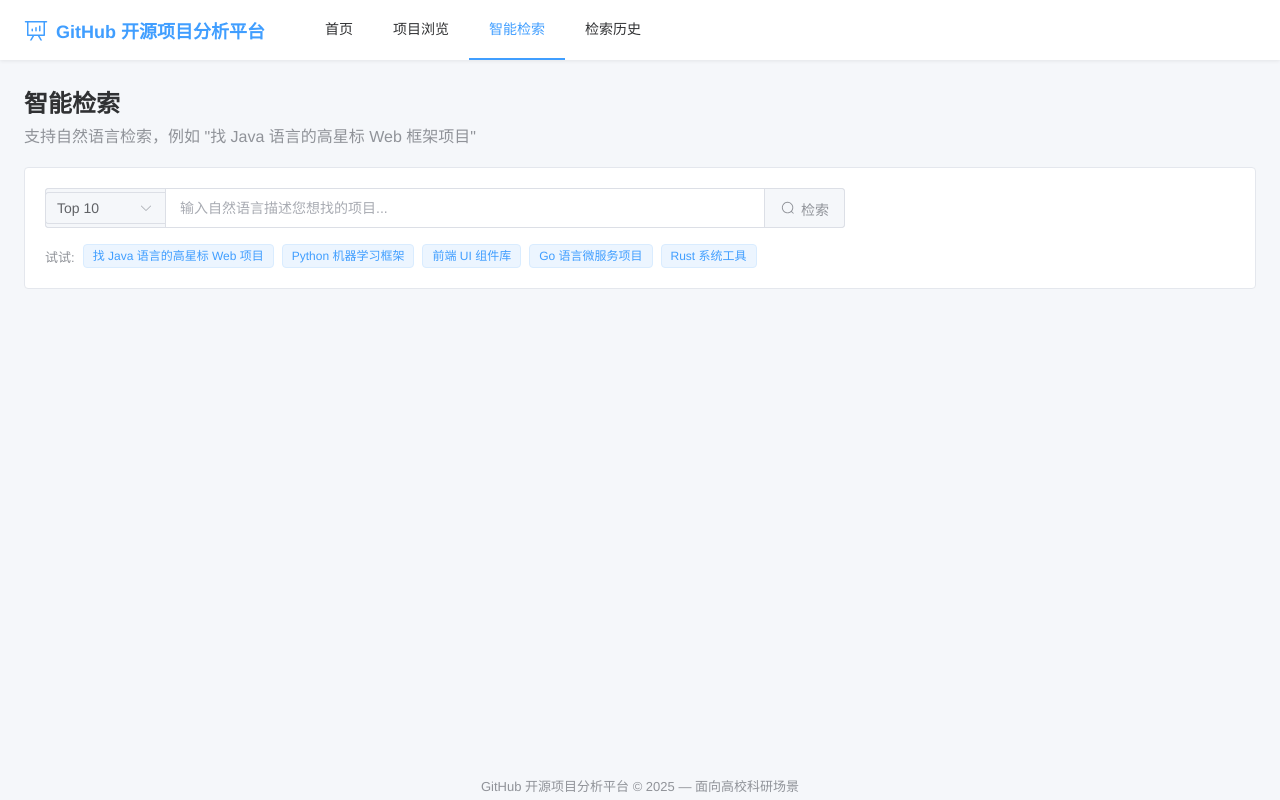
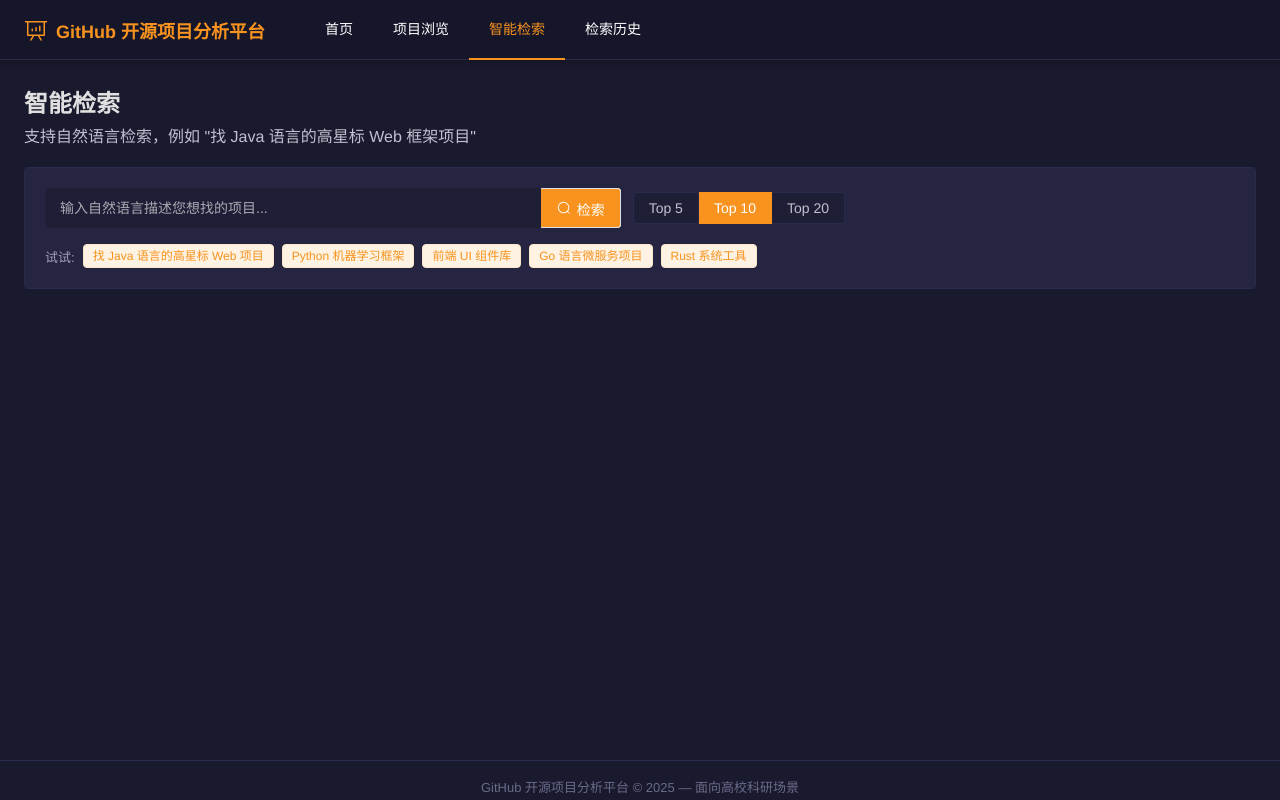
Before and after one commit to 0gangan/NosqlHomework, a Vue app in the folder Nosql-Frontend/: page /search in a window 1280 px wide. Built offline with nearby package versions, Linux system fonts and the light colour scheme.

Commit message:
feat:日志编码统一为utf-8, 前端样式调整,去ai味

```diff
--- a/Nosql-Frontend/src/App.vue
+++ b/Nosql-Frontend/src/App.vue
@@ -46,9 +46,19 @@ const activeMenu = computed(() => {
   padding: 0;
   box-sizing: border-box;
 }
+:root {
+  --el-color-primary: #f7931e;
+  --el-color-primary-light-3: #f9b45c;
+  --el-color-primary-light-5: #fbc98a;
+  --el-color-primary-light-7: #fddeb8;
+  --el-color-primary-light-8: #fee8cd;
+  --el-color-primary-light-9: #fef2e2;
+  --el-color-primary-dark-2: #e07d0e;
+}
 body {
   font-family: 'Helvetica Neue', Helvetica, 'PingFang SC', 'Microsoft YaHei', sans-serif;
-  background: #f5f7fa;
+  background: #1a1a2e;
+  color: #e0e0e0;
 }
 .app-container {
   min-height: 100vh;
@@ -56,20 +66,21 @@ body {
 .app-header {
   display: flex;
   align-items: center;
-  background: #fff;
-  box-shadow: 0 1px 4px rgba(0,0,0,0.08);
+  background: #16162a;
+  box-shadow: 0 2px 8px rgba(0,0,0,0.3);
   padding: 0 24px;
   height: 60px;
   position: sticky;
   top: 0;
   z-index: 100;
+  border-bottom: 1px solid #2a2a4a;
 }
 .logo {
   display: flex;
   align-items: center;
   gap: 8px;
   cursor: pointer;
-  color: #409eff;
+  color: #f7931e;
   margin-right: 40px;
   white-space: nowrap;
 }
@@ -80,6 +91,23 @@ body {
 .header-menu {
   flex: 1;
   border-bottom: none !important;
+  background: transparent !important;
+  --el-menu-text-color: #ffffff !important;
+  --el-menu-hover-text-color: #f7931e !important;
+  --el-menu-active-color: #f7931e !important;
+}
+.header-menu :deep(.el-menu-item),
+.header-menu :deep(.el-sub-menu__title) {
+  color: var(--el-menu-text-color) !important;
+}
+.header-menu :deep(.el-menu-item.is-active) {
+  color: var(--el-menu-active-color) !important;
+  border-bottom-color: #f7931e !important;
+}
+.header-menu :deep(.el-menu-item:hover),
+.header-menu :deep(.el-sub-menu__title:hover) {
+  color: var(--el-menu-hover-text-color) !important;
+  background: rgba(247,147,30,0.08) !important;
 }
 .app-main {
   min-height: calc(100vh - 100px);
@@ -90,9 +118,183 @@ body {
 }
 .app-footer {
   text-align: center;
-  color: #909399;
+  color: #6a6a8a;
   font-size: 13px;
   padding: 16px;
   height: 40px;
+  border-top: 1px solid #2a2a4a;
+}
+
+/* ====== 全局覆盖 Element Plus 白色组件底色 ====== */
+/* 卡片 */
+.el-card {
+  background: #252542 !important;
+  border-color: #2a2a4a !important;
+  color: #e0e0e0 !important;
+}
+.el-card__header {
+  background: #1e1e36 !important;
+  border-bottom-color: #2a2a4a !important;
+  color: #e0e0e0 !important;
+}
+.el-card__body {
+  background: #252542 !important;
+  color: #e0e0e0 !important;
+}
+
+/* 表格 */
+.el-table {
+  --el-table-bg-color: #252542 !important;
+  --el-table-tr-bg-color: #252542 !important;
+  --el-table-header-bg-color: #1e1e36 !important;
+  --el-table-row-hover-bg-color: rgba(247,147,30,0.06) !important;
+  --el-table-border-color: #2a2a4a !important;
+  --el-table-text-color: #e0e0e0 !important;
+  --el-table-header-text-color: #c0c0d0 !important;
+  background: #252542 !important;
+  color: #e0e0e0 !important;
+}
+.el-table th.el-table__cell {
+  background: #1e1e36 !important;
+  color: #c0c0d0 !important;
+}
+.el-table tr {
+  background: #252542 !important;
+}
+.el-table--striped .el-table__body tr.el-table__row--striped td.el-table__cell {
+  background: #22223e !important;
+}
+
+/* 分页 */
+.el-pagination {
+  --el-pagination-bg-color: transparent !important;
+  --el-pagination-text-color: #c0c0d0 !important;
+}
+.el-pagination button,
+.el-pager li {
+  background: #252542 !important;
+  color: #c0c0d0 !important;
+}
+
+/* 输入框 / 下拉框 */
+.el-input__wrapper,
+.el-textarea__inner {
+  background: #1e1e36 !important;
+  border-color: #2a2a4a !important;
+  box-shadow: none !important;
+}
+.el-input__inner {
+  color: #e0e0e0 !important;
+}
+.el-select .el-input__wrapper {
+  background: #1e1e36 !important;
+}
+.el-input-number .el-input__wrapper {
+  background: #1e1e36 !important;
+}
+
+/* 描述列表 */
+.el-descriptions {
+  --el-descriptions-table-bg: #252542 !important;
+  --el-descriptions-item-bordered-label-background: #1e1e36 !important;
+}
+.el-descriptions__body .el-descriptions__table {
+  background: #252542 !important;
+}
+.el-descriptions__body .el-descriptions__table tbody tr td,
+.el-descriptions__body .el-descriptions__table tbody tr th {
+  background: #252542 !important;
+  border-color: #2a2a4a !important;
+}
+.el-descriptions__label {
+  color: #c0c0d0 !important;
+  background: #1e1e36 !important;
+}
+.el-descriptions__content {
+  color: #e0e0e0 !important;
+  background: #252542 !important;
+}
+
+/* 时间线 */
+.el-timeline-item__timestamp {
+  color: #8a8aaa !important;
+}
+
+/* 表单标签 */
+.el-form-item__label {
+  color: #c0c0d0 !important;
+}
+
+/* 空状态 */
+.el-empty__description p {
+  color: #6a6a8a !important;
+}
+
+/* Page Header */
+.el-page-header {
+  --el-page-header-text-color: #e0e0e0 !important;
+}
+.el-page-header__left {
+  color: #c0c0d0 !important;
+}
+.el-page-header__title {
+  color: #e0e0e0 !important;
+}
+.el-page-header .el-icon {
+  color: #f7931e !important;
+}
+
+/* 时间线 */
+.el-timeline-item__timestamp {
+  color: #c0c0d0 !important;
+}
+.el-timeline-item__node {
+  background: #f7931e !important;
+}
+
+/* 卡片内的菜单（如快速导航） */
+.el-card .el-menu {
+  background: transparent !important;
+  border-right: none !important;
+}
+.el-card .el-menu-item {
+  color: #c0c0d0 !important;
+  background: transparent !important;
+}
+.el-card .el-menu-item:hover {
+  color: #f7931e !important;
+  background: rgba(247,147,30,0.08) !important;
+}
+
+/* 评分组件 */
+.el-rate {
+  --el-rate-fill-color: #f7931e !important;
+}
+
+/* 进度条底色 */
+.el-progress-bar__outer {
+  background: #2a2a4a !important;
+}
+
+/* 下拉菜单面板 */
+.el-select-dropdown,
+.el-dropdown-menu {
+  background: #252542 !important;
+  border-color: #2a2a4a !important;
+}
+.el-select-dropdown__item {
+  color: #e0e0e0 !important;
+}
+.el-select-dropdown__item.hover,
+.el-select-dropdown__item:hover {
+  background: rgba(247,147,30,0.1) !important;
+}
+
+/* Tooltip / Popover */
+.el-tooltip__trigger,
+.el-popover {
+  background: #252542 !important;
+  border-color: #2a2a4a !important;
+  color: #e0e0e0 !important;
 }
 </style>
--- a/Nosql-Frontend/src/views/ProjectDetail.vue
+++ b/Nosql-Frontend/src/views/ProjectDetail.vue
@@ -226,14 +226,14 @@ onMounted(async () => {
 }
 .github-link {
   font-size: 13px;
-  color: #409eff;
+  color: #f7931e;
   text-decoration: none;
   display: inline-flex;
   align-items: center;
   gap: 4px;
 }
 .description {
-  color: #606266;
+  color: #d0d0e0;
   line-height: 1.6;
   margin-bottom: 16px;
 }
@@ -246,11 +246,11 @@ onMounted(async () => {
 .stat-num {
   font-size: 24px;
   font-weight: 700;
-  color: #303133;
+  color: #f7931e;
 }
 .stat-lbl {
   font-size: 13px;
-  color: #909399;
+  color: #c0c0d0;
   margin-top: 4px;
 }
 .topics-section {
@@ -258,7 +258,7 @@ onMounted(async () => {
 }
 .topics-section h4 {
   margin-bottom: 8px;
-  color: #303133;
+  color: #e0e0e0;
 }
 .section-title {
   font-weight: 600;
@@ -272,11 +272,11 @@ onMounted(async () => {
 .commit-sha {
   font-family: monospace;
   font-size: 12px;
-  color: #909399;
+  color: #a0a0b8;
 }
 .commit-message {
   margin-top: 4px;
-  color: #606266;
+  color: #d0d0e0;
   font-size: 14px;
 }
 .commit-stats {
@@ -299,15 +299,16 @@ onMounted(async () => {
   align-items: center;
   gap: 10px;
   padding: 10px 0;
-  border-bottom: 1px solid #f5f5f5;
+  border-bottom: 1px solid #2a2a4a;
 }
 .contributor-name {
   font-weight: 500;
   font-size: 14px;
+  color: #e0e0e0;
 }
 .contributor-count {
   font-size: 12px;
-  color: #909399;
+  color: #a0a0b8;
   margin-top: 2px;
 }
 .quick-nav {
--- a/Nosql-Frontend/src/views/ProjectList.vue
+++ b/Nosql-Frontend/src/views/ProjectList.vue
@@ -206,10 +206,10 @@ onMounted(() => {
 }
 .page-header h2 {
   font-size: 24px;
-  color: #303133;
+  color: #e0e0e0;
 }
 .page-header p {
-  color: #909399;
+  color: #c0c0d0;
   margin-top: 4px;
 }
 .filter-card :deep(.el-card__body) {
@@ -226,16 +226,16 @@ onMounted(() => {
 }
 .project-name {
   font-weight: 500;
-  color: #303133;
+  color: #e0e0e0;
 }
 .text-muted {
-  color: #909399;
+  color: #a0a0b8;
   font-size: 13px;
 }
 :deep(.clickable-row) {
   cursor: pointer;
 }
 :deep(.clickable-row:hover) {
-  background: #ecf5ff !important;
+  background: rgba(247,147,30,0.08) !important;
 }
 </style>
--- a/Nosql-Frontend/src/views/SearchHistory.vue
+++ b/Nosql-Frontend/src/views/SearchHistory.vue
@@ -112,10 +112,10 @@ onMounted(() => {
 }
 .page-header h2 {
   font-size: 24px;
-  color: #303133;
+  color: #e0e0e0;
 }
 .page-header p {
-  color: #909399;
+  color: #c0c0d0;
   margin-top: 4px;
 }
 </style>
--- a/Nosql-Frontend/src/views/SearchPage.vue
+++ b/Nosql-Frontend/src/views/SearchPage.vue
@@ -7,20 +7,15 @@
 
     <el-card shadow="never" class="search-card">
       <div class="search-input-area">
+        <div class="search-row">
           <el-input
             v-model="query"
             size="large"
             placeholder="输入自然语言描述您想找的项目..."
             clearable
             @keyup.enter="doSearch"
+            class="search-input"
           >
-          <template #prepend>
-            <el-select v-model="topK" style="width: 120px">
-              <el-option :value="5" label="Top 5" />
-              <el-option :value="10" label="Top 10" />
-              <el-option :value="20" label="Top 20" />
-            </el-select>
-          </template>
             <template #append>
               <el-button
                 type="primary"
@@ -32,6 +27,12 @@
               </el-button>
             </template>
           </el-input>
+          <el-radio-group v-model="topK" size="default" class="topk-radio">
+            <el-radio-button :value="5">Top 5</el-radio-button>
+            <el-radio-button :value="10">Top 10</el-radio-button>
+            <el-radio-button :value="20">Top 20</el-radio-button>
+          </el-radio-group>
+        </div>
       </div>
 
       <div class="quick-tags">
@@ -165,14 +166,42 @@ async function doSearch() {
 }
 .page-header h2 {
   font-size: 24px;
-  color: #303133;
+  color: #e0e0e0;
 }
 .page-header p {
-  color: #909399;
+  color: #c0c0d0;
   margin-top: 4px;
 }
 .search-input-area {
   max-width: 800px;
+}
+.search-row {
+  display: flex;
+  align-items: center;
+  gap: 12px;
+}
+.search-input :deep(.el-input-group__append) {
+  background: #f7931e;
+}
+.search-input :deep(.el-input-group__append .el-button) {
+  color: #fff !important;
+}
+.search-input :deep(.el-input-group__append .el-icon) {
+  color: #fff !important;
+}
+.topk-radio {
+  flex-shrink: 0;
+}
+.topk-radio :deep(.el-radio-button__inner) {
+  background: #1e1e36;
+  border-color: #2a2a4a;
+  color: #c0c0d0;
+}
+.topk-radio :deep(.el-radio-button__original-radio:checked + .el-radio-button__inner) {
+  background: #f7931e;
+  border-color: #f7931e;
+  color: #fff;
+  box-shadow: none;
 }
 .quick-tags {
   margin-top: 16px;
@@ -183,7 +212,7 @@ async function doSearch() {
 }
 .tag-label {
   font-size: 13px;
-  color: #909399;
+  color: #a0a0b8;
 }
 .quick-tag {
   cursor: pointer;
@@ -212,14 +241,15 @@ async function doSearch() {
   align-items: center;
   gap: 16px;
   padding: 16px;
-  border: 1px solid #ebeef5;
+  border: 1px solid #2a2a4a;
   border-radius: 8px;
   cursor: pointer;
   transition: all 0.2s;
+  background: #1e1e36;
 }
 .search-result-item:hover {
-  border-color: #409eff;
-  box-shadow: 0 2px 8px rgba(64, 158, 255, 0.15);
+  border-color: #f7931e;
+  box-shadow: 0 2px 8px rgba(247,147,30,0.15);
 }
 .result-rank {
   width: 36px;
@@ -233,7 +263,7 @@ async function doSearch() {
   flex-shrink: 0;
 }
 .result-rank .top3 {
-  color: #409eff;
+  color: #f7931e;
 }
 .result-content {
   flex: 1;
```
Also changed, not shown: Nosql-Frontend/src/views/Home.vue (+46 -20 lines), 2 other files (tests, documents, lock files or other folders). Lines whose indentation alone changed are shown as unchanged.
